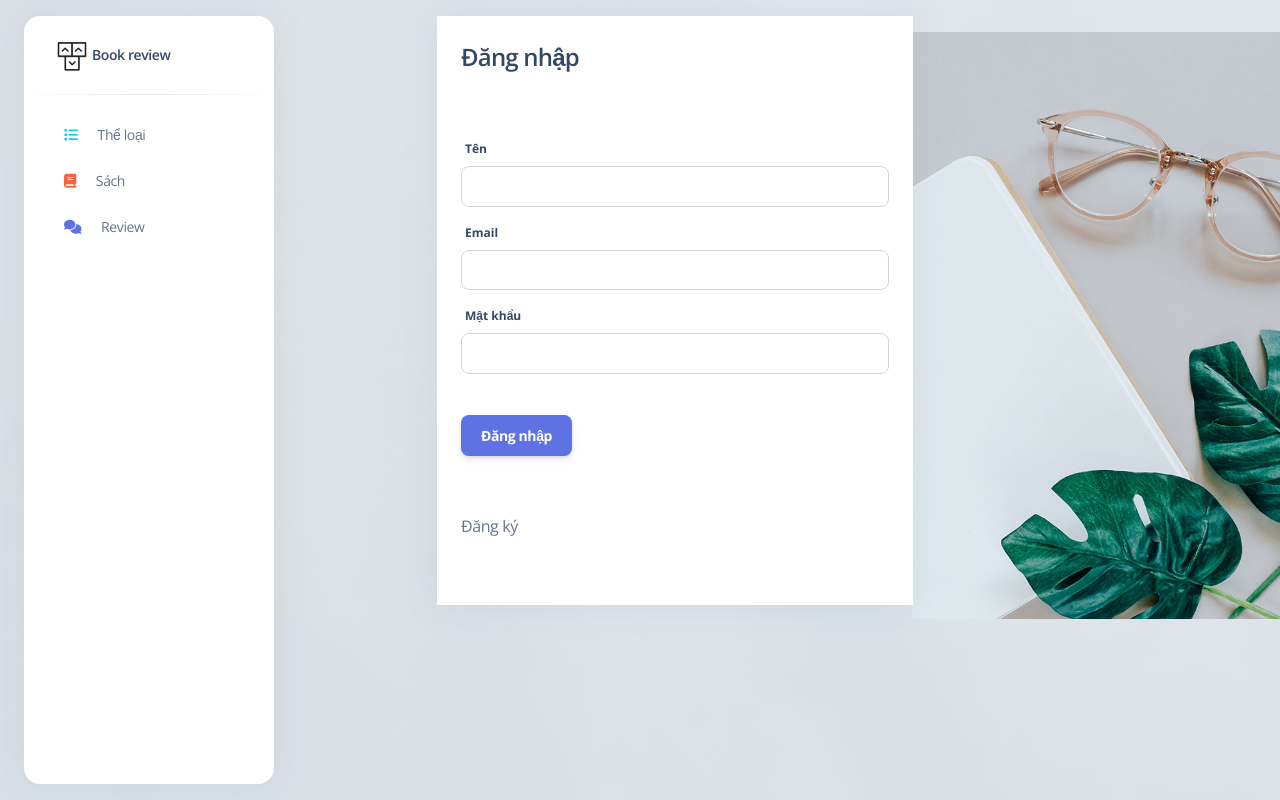
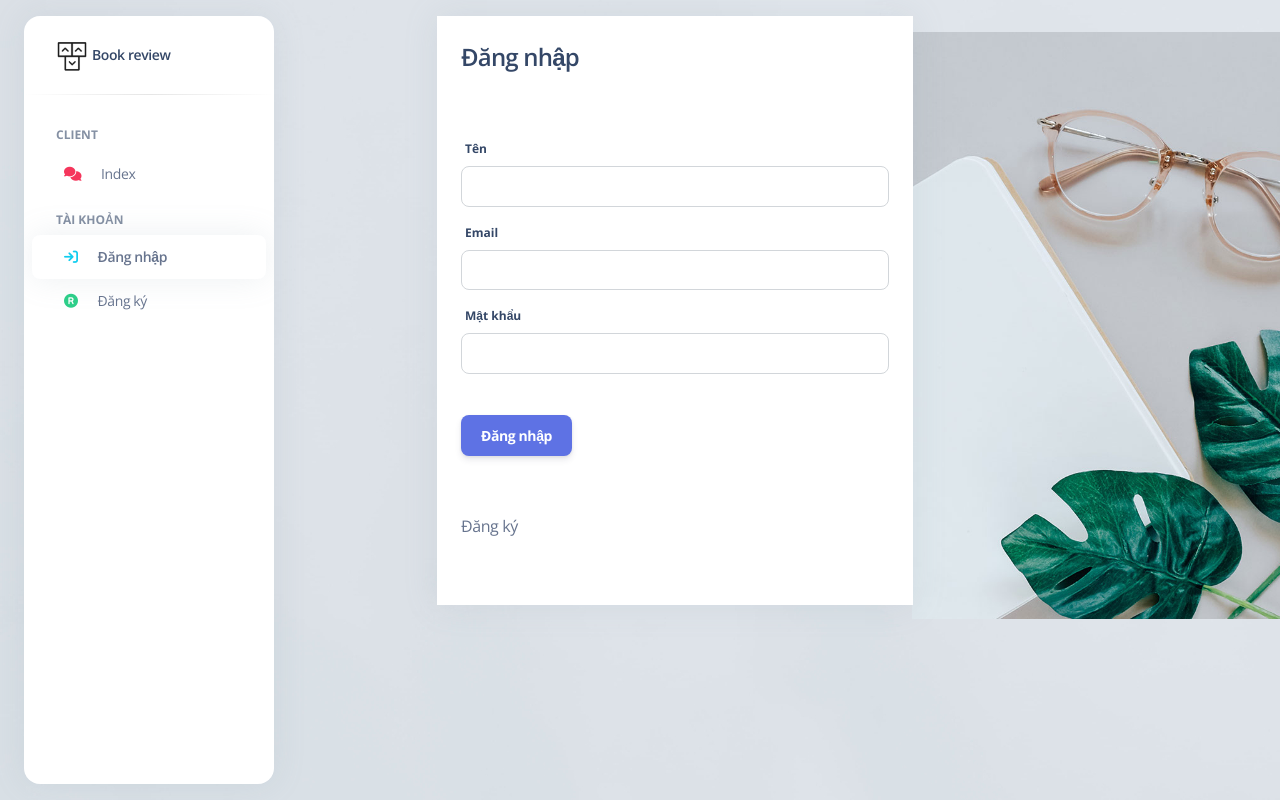
Before and after one commit to namb1910261/book-frontend-B1910261, a Vue app: page /login in a window 1280 px wide. Shown: the top 800 px of the page. Built offline with nearby package versions, Linux system fonts and the light colour scheme.

Commit message:
Cập nhật thêm trang index

```diff
--- a/src/components/Sidebar.vue
+++ b/src/components/Sidebar.vue
@@ -15,7 +15,28 @@
         <hr class="horizontal dark mt-0">
         <div class=" w-auto " id="sidenav-collapse-main">
             <ul class="navbar-nav">
+                <!-- navbar dành cho index -->
+                <li class="nav-item mt-3">
+                    <h6 class="ps-4 ms-2 text-uppercase text-xs font-weight-bolder opacity-6">Client</h6>
+                </li>
                 <li class="nav-item">
+                    <router-link class="nav-link" :to="{ name: 'index' }"
+                        :class="{ active: this.$route.name == 'index', 'active': this.$route.name == 'index' }">
+                        <div class="me-3">
+                            <svg class="bi me-0" width="16" height="16">
+                                <use xlink:href="#home" />
+                            </svg>
+                            <i class="fas fa-comments text-danger"></i>
+                        </div>
+                        <span class="nav-link-text ms-1">Index</span>
+                    </router-link>
+                </li>
+                <!-- end navbar dành cho index -->
+                <!-- navbar dành cho quản lý -->
+                <li class="nav-item mt-3" v-if="isLogin == 'true'">
+                    <h6 class="ps-4 ms-2 text-uppercase text-xs font-weight-bolder opacity-6">Quản lý</h6>
+                </li>
+                <li class="nav-item" v-if="isLogin == 'true'">
                     <router-link class="nav-link" :to="{ name: 'category' }"
                         :class="{ active: this.$route.name == 'category', 'active': this.$route.name == 'category' }">
                         <div class="me-3">
@@ -27,7 +48,7 @@
                         <span class="nav-link-text ms-1">Thể loại</span>
                     </router-link>
                 </li>
-                <li class="nav-item">
+                <li class="nav-item" v-if="isLogin == 'true'">
                     <router-link class="nav-link" :to="{ name: 'book' }"
                         :class="{ active: this.$route.name == 'book', 'active': this.$route.name == 'book' }">
                         <div class="me-3">
@@ -39,18 +60,20 @@
                         <span class="nav-link-text ms-1">Sách</span>
                     </router-link>
                 </li>
-                <li class="nav-item">
+                <li class="nav-item" v-if="isLogin == 'true'">
                     <router-link class="nav-link" :to="{ name: 'review' }"
                         :class="{ active: this.$route.name == 'review', 'active': this.$route.name == 'review' }">
                         <div class="me-3">
                             <svg class="bi me-0" width="16" height="16">
                                 <use xlink:href="#home" />
                             </svg>
-                            <i class="fas fa-comments text-primary"></i>
+                            <i class="fas fa-comment text-primary"></i>
                         </div>
                         <span class="nav-link-text ms-1">Review</span>
                     </router-link>
                 </li>
+                <!-- end navbar dành cho quản lý -->
+                <!-- end navbar dành cho tài khoản -->
                 <span v-if="isLogin == 'true'">
                     <li class="nav-item mt-3">
                         <h6 class="ps-4 ms-2 text-uppercase text-xs font-weight-bolder opacity-6">Tài khoản</h6>
@@ -72,6 +95,32 @@
                         </button>
                     </li>
                 </span>
+                <span v-if="isLogin != 'true'">
+                    <li class="nav-item mt-3">
+                        <h6 class="ps-4 ms-2 text-uppercase text-xs font-weight-bolder opacity-6">Tài khoản</h6>
+                    </li>
+                    <router-link class="nav-link" :to="{ name: 'login' }"
+                        :class="{ active: this.$route.name == 'login', 'active': this.$route.name == 'login' }">
+                        <div class="me-3">
+                            <svg class="bi me-0" width="16" height="16">
+                                <use xlink:href="#home" />
+                            </svg>
+                            <i class="fas fa-sign-in text-info"></i>
+                        </div>
+                        <span class="nav-link-text ms-1">Đăng nhập</span>
+                    </router-link>
+                    <router-link class="nav-link" :to="{ name: 'user.add' }"
+                        :class="{ active: this.$route.name == 'user.add', 'active': this.$route.name == 'user.add' }">
+                        <div class="me-3">
+                            <svg class="bi me-0" width="16" height="16">
+                                <use xlink:href="#home" />
+                            </svg>
+                            <i class="fas fa-registered text-success"></i>
+                        </div>
+                        <span class="nav-link-text ms-1">Đăng ký</span>
+                    </router-link>
+                </span>
+                <!-- end navbar dành cho tài khoản -->
             </ul>
         </div>
     </aside>
--- a/src/router/index.js
+++ b/src/router/index.js
@@ -84,6 +84,12 @@ const routes = [
         component: () => import("@/views/review/ReviewAdd.vue"),
         props: true // Truyền các biến trong $route.params vào làm props
     },
+    // index
+    {
+        path: "/index",
+        name: "index",
+        component: () => import("@/views/Index.vue"),
+    },
     // login
     {
         path: "/login",
@@ -98,7 +104,7 @@ const router = createRouter({
 });
 
 router.beforeEach((to, from, next) => {
-    const publicPages = ['/login', '/user/add'];
+    const publicPages = ['/login', '/user/add', '/index'];
     const authRequired = !publicPages.includes(to.path);
     const loggedIn = localStorage.getItem('username');
 
--- /dev/null
+++ b/src/views/Index.vue
@@ -0,0 +1,105 @@
+<template>
+    <div class="row page">
+        <div class="col-md-12 p-0">
+            <InputSearch v-model="searchText" :pagename="'Review'" />
+        </div>
+        <div class="mt-3 col-md-5">
+            <!-- <h4>
+                Review
+                <i class="fas fa-comments"></i>
+            </h4> -->
+            <ReviewList v-if="filteredReviewsCount > 0" :reviews="filteredReviews" v-model:activeIndex="activeIndex" />
+            <p v-else class="text-white">Không có review nào.</p>
+            <div class="mt-3 d-flex justify-content-around align-items-center">
+                <button class="btn btn-sm btn-primary" @click="refreshList()">
+                    <i class="fas fa-redo"></i> Làm mới
+                </button>
+                <!-- <button class="btn btn-sm btn-success" @click="goToAddReview">
+                    <i class="fas fa-plus"></i> Thêm mới
+                </button> -->
+            </div>
+        </div>
+        <div class="mt-3 col-md-7">
+            <div v-if="activeReview">
+                <!-- <h4>
+                    Chi tiết Review
+                    <i class="fas fa-comments"></i>
+                </h4> -->
+                <ReviewCard :review="activeReview" />
+                <router-link :to="{
+                        name: 'review.edit',
+                        params: { id: activeReview._id },
+                    }">
+                </router-link>
+            </div>
+        </div>
+    </div>
+</template>
+<script>
+import ReviewCard from "@/components/review/ReviewCard.vue";
+import InputSearch from "@/components/InputSearch.vue";
+import ReviewList from "@/components/review/ReviewList.vue";
+import ReviewService from "@/services/review.service";
+export default {
+    components: {
+        ReviewCard,
+        InputSearch,
+        ReviewList,
+    },
+    // Đoạn mã xử lý đầy đủ sẽ trình bày bên dưới
+    data() {
+        return {
+            reviews: [],
+            activeIndex: -1,
+            searchText: "",
+        };
+    },
+    watch: {
+        // Giám sát các thay đổi của biến searchText.
+        // Bỏ chọn phần tử đang được chọn trong danh sách.
+        searchText() {
+            this.activeIndex = -1;
+        },
+    },
+    computed: {
+        // Chuyển các đối tượng review thành chuỗi để tiện cho tìm kiếm.
+        reviewStrings() {
+            return this.reviews.map((review) => {
+                const { name, content, book_id, user_id } = review;
+                return [name, content, book_id, user_id].join("");
+            });
+        },
+        // Trả về các review có chứa thông tin cần tìm kiếm.
+        filteredReviews() {
+            if (!this.searchText) return this.reviews;
+            return this.reviews.filter((_review, index) =>
+                this.reviewStrings[index].includes(this.searchText)
+            );
+        },
+        activeReview() {
+            if (this.activeIndex < 0) return null;
+            return this.filteredReviews[this.activeIndex];
+        },
+        filteredReviewsCount() {
+            return this.filteredReviews.length;
+        },
+    },
+    methods: {
+        async retrieveReviews() {
+            try {
+                this.reviews = await ReviewService.getAll();
+            } catch (error) {
+                console.log(error);
+            }
+        },
+
+        refreshList() {
+            this.retrieveReviews();
+            this.activeIndex = -1;
+        },
+    },
+    mounted() {
+        this.refreshList();
+    },
+};
+</script>
```
Also changed, not shown: src/components/review/ReviewCard.vue (+0 -22 lines).
